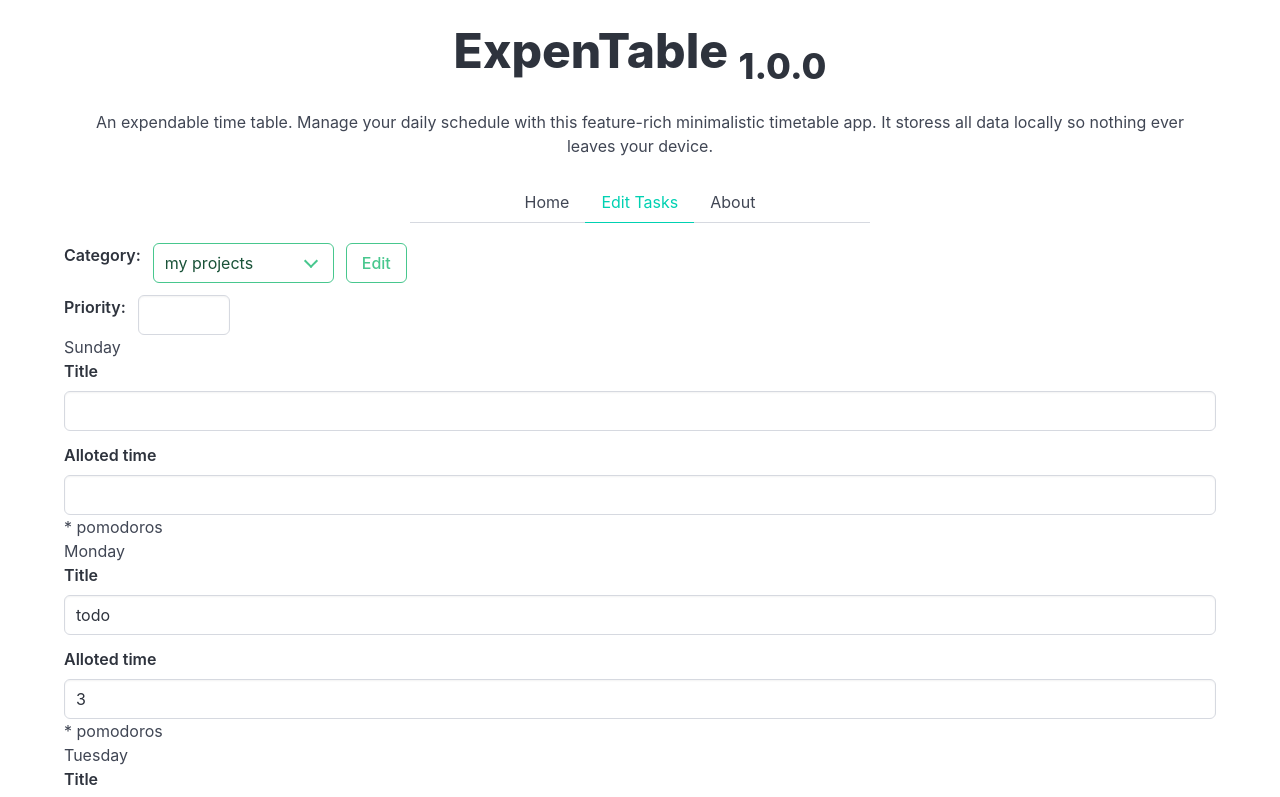
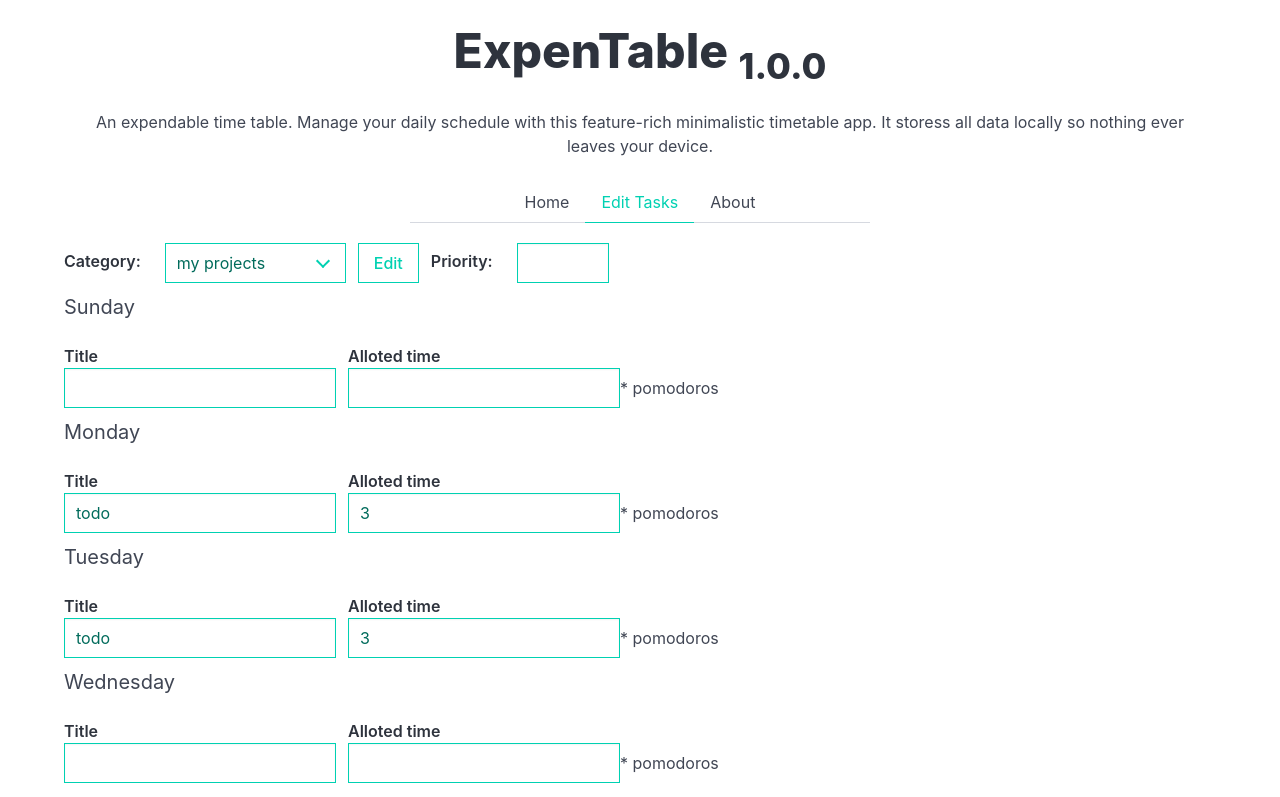
Before and after one commit to Blankscreen-exe/ExpenTable, a React (Vite) app: page /edit in a window 1280 px wide. Shown: the top 797 px of the page. Built offline with nearby package versions, Linux system fonts and the light colour scheme.

Commit message:
Improving styles

```diff
--- a/src/components/form/index.jsx
+++ b/src/components/form/index.jsx
@@ -63,24 +63,35 @@ function Form() {
                     <div>
                         <div>
                             <div className='field is-grouped'>
-                                <div className='control'>
+                                <div className="field is-horizontal">
+                                    <div className="field-label is-normal">
                                         <label htmlFor="categories" className='label'>Category:</label>
                                     </div>
-                                <div className='control select is-success is-outlined'>
-                                    <select onChange={handleSelectChange} name="categories" id="categories-dropdown">
+                                    <div className="field-body">
+                                        <div className='control select is-primary'>
+                                            <select className='is-radiusless' onChange={handleSelectChange} name="categories" id="categories-dropdown">
                                                 {formData.map((item, index) => {
                                                     return (<option value={item.title} key={index}>{item.title}</option>);
                                                 })}
                                             </select>
                                         </div>
-                                <div className='control'>
-                                    <button className='button is-success is-outlined' onClick={() => setModal(true)}>Edit</button>
                                     </div>
                                 </div>
-                            <div className='field is-grouped'>
+                                <div className="field">
                                     <div className='control'>
+                                        <button
+                                            className='button is-primary is-radiusless is-outlined'
+                                            onClick={() => setModal(true)}
+                                        >
+                                            Edit
+                                        </button>
+                                    </div>
+                                </div>
+                                <div className="field is-horizontal">
+                                    <div className="field-label is-normal">
                                         <label htmlFor="priority" className='label'>Priority:</label>
                                     </div>
+                                    <div className="field-body">
                                         <div className="control">
                                             <input
                                                 onChange={(e) => setPriority(e.target.value)}
@@ -88,17 +99,23 @@ function Form() {
                                                 min={1}
                                                 max={5}
                                                 value={priorityValue}
-                                        className='input'
+                                                className='input is-primary is-radiusless'
                                             />
+                                        </div>
+                                    </div>
                                 </div>
                             </div>
                         </div>
                         {weekDays.map((day, index) => {
                             return (
                                 <div key={day}>
-                                    <h2>{fullWeekDays[index]}</h2>
+                                    <h2 className='subtitle'>{fullWeekDays[index]}</h2>
+                                    <div className="field is-grouped">
                                         <div className='field'>
+                                            <div className="field-label">
                                                 <label htmlFor={`${day}-title`} className='label'>Title</label>
+                                            </div>
+                                            <div className="field-body">
                                                 <div className="control">
                                                     <input
                                                         onChange={handleDaysInputChange}
@@ -106,12 +123,16 @@ function Form() {
                                                         name={`${day}-title`}
                                                         id={`${day}-title`}
                                                         value={days[day]?.title || ""}
-                                                className='input'
+                                                        className='input is-primary is-radiusless'
                                                     />
                                                 </div>
                                             </div>
+                                        </div>
                                         <div className='field'>
+                                            <div className="field-label">
                                                 <label htmlFor={`${day}-allotedTime`} className='label'>Alloted time</label>
+                                            </div>
+                                            <div className="field-body is-align-items-center">
                                                 <div className="control">
                                                     <input
                                                         onChange={handleDaysInputChange}
@@ -119,10 +140,12 @@ function Form() {
                                                         name={`${day}-allotedTime`}
                                                         id={`${day}-alloted-time`}
                                                         value={days[day]?.allottedTime || ""}
-                                                className='input'
+                                                        className='input is-primary is-radiusless'
                                                     />
                                                 </div>
                                                 <span>* pomodoros</span>
+                                            </div>
+                                        </div>
                                     </div>
                                 </div>
                             )
--- a/src/index.css
+++ b/src/index.css
@@ -129,3 +129,8 @@ button:focus-visible {
   background-color: rgba(51, 177, 173, 0.339) !important;
   color: rgb(11, 154, 127) !important;
 }
+
+/* Form */
+.field:not(.is-horizontal) .field-label {
+  text-align: left;
+}
```
Lines whose indentation alone changed are shown as unchanged.
